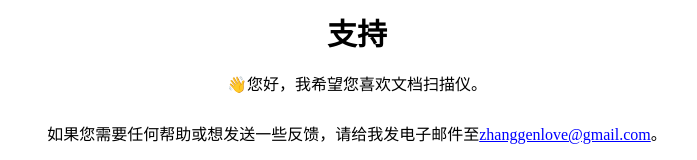
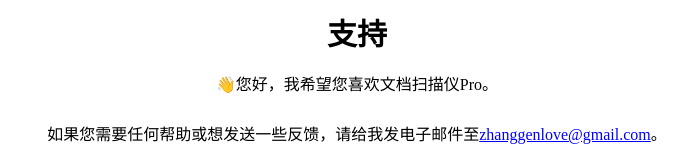
Before and after one commit to zhanggenlove/gatsby_web, a Gatsby site: page /contact in a window 1280 px wide. Shown: the part 142-302 px from the top of the page, without its empty margins (283-980 px from the left). Built offline with nearby package versions, Linux system fonts and the light colour scheme; Gatsby itself is replaced by a stand-in of ours.

Commit message:
Update contact.js

```diff
--- a/src/pages/contact.js
+++ b/src/pages/contact.js
@@ -7,7 +7,7 @@ export default function Contact() {
         <div>
         <h1 style={{ fontSize:`30px`,fontWeight:`bold`,marginBottom:`8px`}}>支持</h1>
         <p style={{ fontSize:`16px`,marginBottom:`20px`,lineHeight:`30px`}}>
-        👋您好，我希望您喜欢文档扫描仪。
+        👋您好，我希望您喜欢文档扫描仪Pro。
         </p>
         <p style={{ fontSize:`16px`,marginBottom:`20px`,lineHeight:`30px`}}>如果您需要任何帮助或想发送一些反馈，请给我发电子邮件至<a href="mailto:zhanggenlove@gmail.com" style={{color:`blue`}}>zhanggenlove@gmail.com</a>。</p>
         </div>
```
